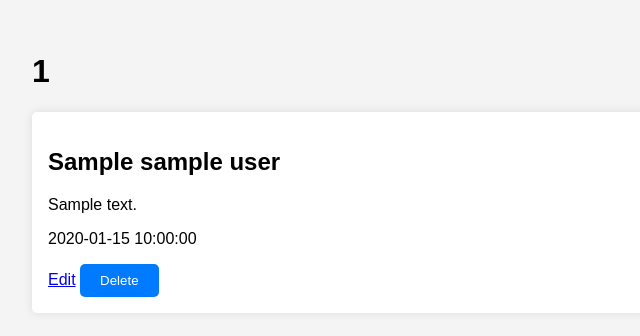
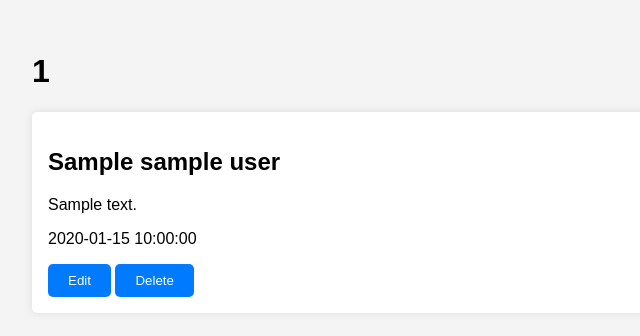
Before and after one commit to Anupam1707/flask-portfolio, a Flask app: page /1 in a window 1280 px wide. Shown: the part 50-386 px from the top of the page, without its empty margins (0-640 px from the left). Run offline with Flask 3, Linux system fonts and the light colour scheme; the visitor is signed in with stand-in values (Sample User, id 1); a database or web service that is not in the repository returns one stand-in record (values such as "Sample title").

Commit message:
UI Updates

```diff
--- a/templates/index.html
+++ b/templates/index.html
@@ -8,7 +8,9 @@
             <h2>{{ data.title }}</h2>
             <p>{{ data.description }}</p>
             <p>{{ data.date }}</p>
-            <a class="btn" href="{{ url_for('edit', id=data._id) }}">Edit</a>
+            <form action="{{ url_for('edit', id=data._id) }}" method="GET" style="display:inline;">
+                <button type="submit" class="btn">Edit</button>
+            </form>
             <form action="{{ url_for('delete', id=data._id) }}" method="POST" style="display:inline;">
                 <button type="submit" class="btn">Delete</button>
             </form>
```
